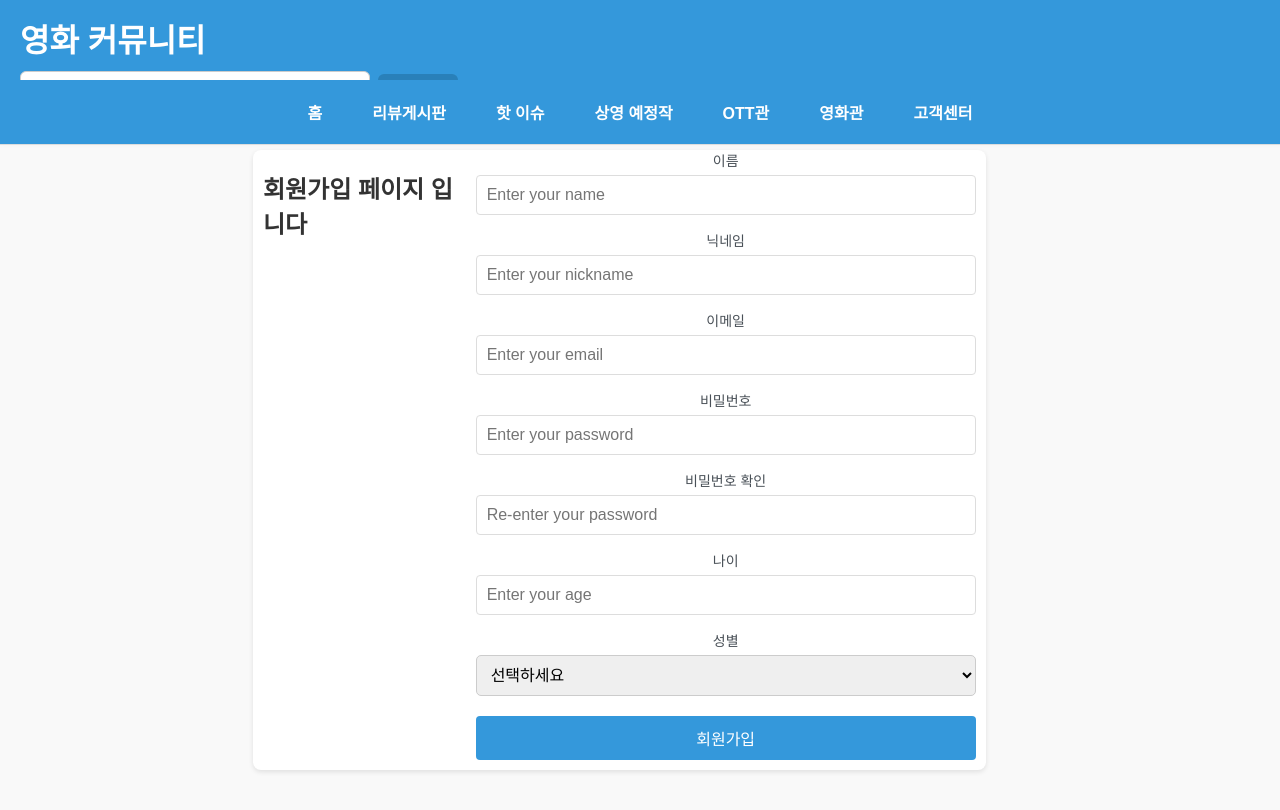
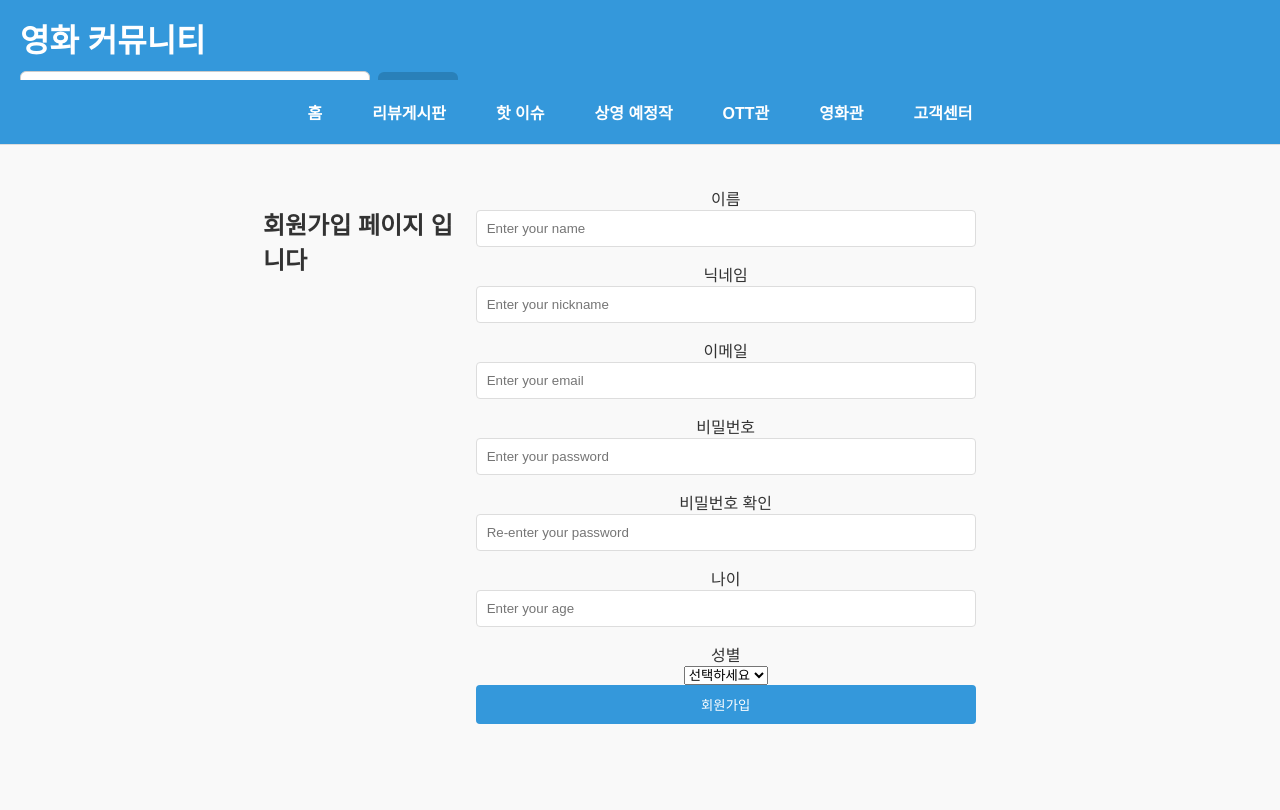
Before and after one commit to sseonu0902/team-project, a React (Create React App) app: page /register in a window 1280 px wide. Shown: the top 810 px of the page. Built offline with nearby package versions, Linux system fonts and the light colour scheme.

Commit message:
CreatePost.css 수정 : 스타일 전체 수정

```diff
--- a/src/CreatePost.css
+++ b/src/CreatePost.css
@@ -1,176 +1,145 @@
-body {
-  font-family: Arial, sans-serif;
-  margin: 0;
-  padding: 0;
-  background-color: #f9f9f9;
-  color: #333;
+.review-container {
+  width: 1200px;
+  margin: 120px auto;
+  margin-top: 160px;
+  padding: 40px;
+  background-color: #ffffff;
+  border-radius: 16px;
+  box-shadow: 0 4px 12px rgba(0, 0, 0, 0.1);
 }
 
-header {
-  background-color: #3498db;
-  color: #fff;
-  padding: 15px 20px;
-  display: flex;
-  justify-content: space-between;
-  align-items: center;
-  box-shadow: 0 4px 8px rgba(0, 0, 0, 0.1);
+.review-container h2 {
+  text-align: left;
+  font-size: 24px;
+  color: #333;
+  margin-bottom: 30px;
 }
 
-.menu-button {
-  background-color: #2980b9;
-  color: #fff;
-  border: none;
-  padding: 10px 15px;
-  cursor: pointer;
-  border-radius: 8px;
-  transition: all 0.3s ease-in-out;
+/* 게시판 선택 + 제목 */
+.top-row {
+  display: flex;
+  gap: 40px;
+  margin-bottom: 30px;
 }
 
-.menu-button:hover {
-  background-color: #1f618d;
-  transform: scale(1.05);
+.middle-row {
+  display: flex;
+  gap: 40px;
+  margin-bottom: 30px;
 }
 
-.overlay {
-  display: block;
-  position: fixed;
-  top: 0;
-  left: 0;
-  width: 100%;
-  height: 100%;
-  background-color: rgba(0, 0, 0, 0.3);
-  z-index: 999;
+.form-group {
+  display: flex;
+  flex-direction: column;
+  gap: 8px;
+  flex: 1;
 }
 
-.container {
-  max-width: 800px;
-  margin: 40px auto;
-  background-color: #fff;
-  border-radius: 8px;
-  padding: 20px;
-  box-shadow: 0 2px 5px rgba(0, 0, 0, 0.1);
-}
-
-h1 {
-  text-align: center;
-  color: #ffffff;
-}
-
-form {
-  display: flex;
-  flex-direction: column;
-}
-
-label {
-  font-size: 14px;
-  margin-bottom: 5px;
-  color: #495057;
-}
-
-input, textarea, select {
-  font-size: 16px;
-  padding: 10px;
-  margin-bottom: 20px;
-  border: 1px solid #ddd;
-  border-radius: 5px;
+.form-group.full-width {
   width: 100%;
 }
 
-textarea {
-  resize: vertical;
-  height: 150px;
+.form-group select,
+.form-group input,
+.form-group textarea {
+  padding: 10px;
+  border: 1px solid #ccc;
+  border-radius: 6px;
+  font-size: 15px;
 }
 
-button {
-  background-color: #3498db;
-  color: #fff;
-  padding: 10px 20px;
-  border: none;
-  border-radius: 5px;
-  cursor: pointer;
-  font-size: 16px;
+.form-group textarea {
+  resize: vertical;
+  height: 180px;
 }
 
-button:hover {
-  background-color: #2980b9;
+/* 사진 */
+.review-image-upload {
+  width: 250px;
+  height: 150px;
+  border: 2px dashed #aaa;
+  border-radius: 10px;
+  background-color: #f9f9f9;
+  cursor: pointer;
+  position: relative;
+  display: flex;
+  justify-content: center;
+  align-items: center;
 }
 
-.review-container {
-  max-width: 1000px;
-  background: white;
-  padding: 20px;
-  margin: 30px auto;
-  border-radius: 10px;
-  box-shadow: 0px 4px 8px rgba(0, 0, 0, 0.2);
+.review-image-upload label {
+  width: 100%;
+  height: 100%;
+  display: flex;
+  justify-content: center;
+  align-items: center;
+  color: #777;
+  font-size: 14px;
 }
 
-.review-container h2 {
-  text-align: center;
-  color: #333;
-}
-
-.review-form-wrapper {
-  display: flex;
-  flex-direction: column;
-}
-
-.review-post-name, .review-movie-post, .review-image-upload, .review-rating, .review {
-  margin-bottom: 10px;
-  font-weight: bold;
-}
-
-/* 입력 필드 스타일 */
-input, select, textarea {
+.review-image-upload img {
   width: 100%;
-  padding: 10px;
-  border: 1px solid #ccc;
-  border-radius: 5px;
-}
-
-textarea {
-  resize: none;
-}
-
-/* 이미지 업로드 */
-.review-image-upload label {
-  display: flex;
-  align-items: center;
-  justify-content: center;
-  background-color: #ecf0f1;
-  padding: 10px;
-  border-radius: 5px;
-  cursor: pointer;
+  height: 100%;
+  object-fit: cover;
+  border-radius: 8px;
+  position: absolute;
+  top: 0;
+  left: 0;
 }
 
 .review-image-upload input {
   display: none;
 }
 
-/* 별점 스타일 */
 .star-rating {
   display: flex;
-  justify-content: center;
   gap: 5px;
+  align-items: center;
 }
 
-.review-rating-label {
-  font-size: 16px;
-  font-weight: bold;
+.rating-select-wrap {
+  display: flex;
+  align-items: center;
+  gap: 10px;
 }
 
-/* 제출 버튼 */
-.review-story button {
+.remove-rating-btn {
+  background-color: #ff4d4f;
+  border: none;
+  color: white;
+  font-size: 14px;
+  padding: 4px 8px;
+  border-radius: 6px;
+  cursor: pointer;
+}
+
+.remove-rating-btn:disabled {
+  background-color: #ccc;
+  cursor: not-allowed;
+}
+
+.add-rating-btn {
+  margin-top: 10px;
+  background-color: #eee;
+  color: #333;
+  border: 1px solid #ccc;
+  border-radius: 6px;
+  padding: 8px 12px;
+  font-size: 14px;
+  cursor: pointer;
+}
+
+.review-submit {
+  margin-top: 20px;
+}
+
+.review-submit button {
   width: 100%;
-  padding: 10px;
+  padding: 14px;
   background-color: #2980b9;
   color: white;
+  border: none;
+  border-radius: 8px;
   font-size: 16px;
-  border: none;
-  border-radius: 5px;
   cursor: pointer;
-  margin-top: 10px;
 }
-
-.review-story button:hover {
-  background-color: #1a5276;
-}
```
